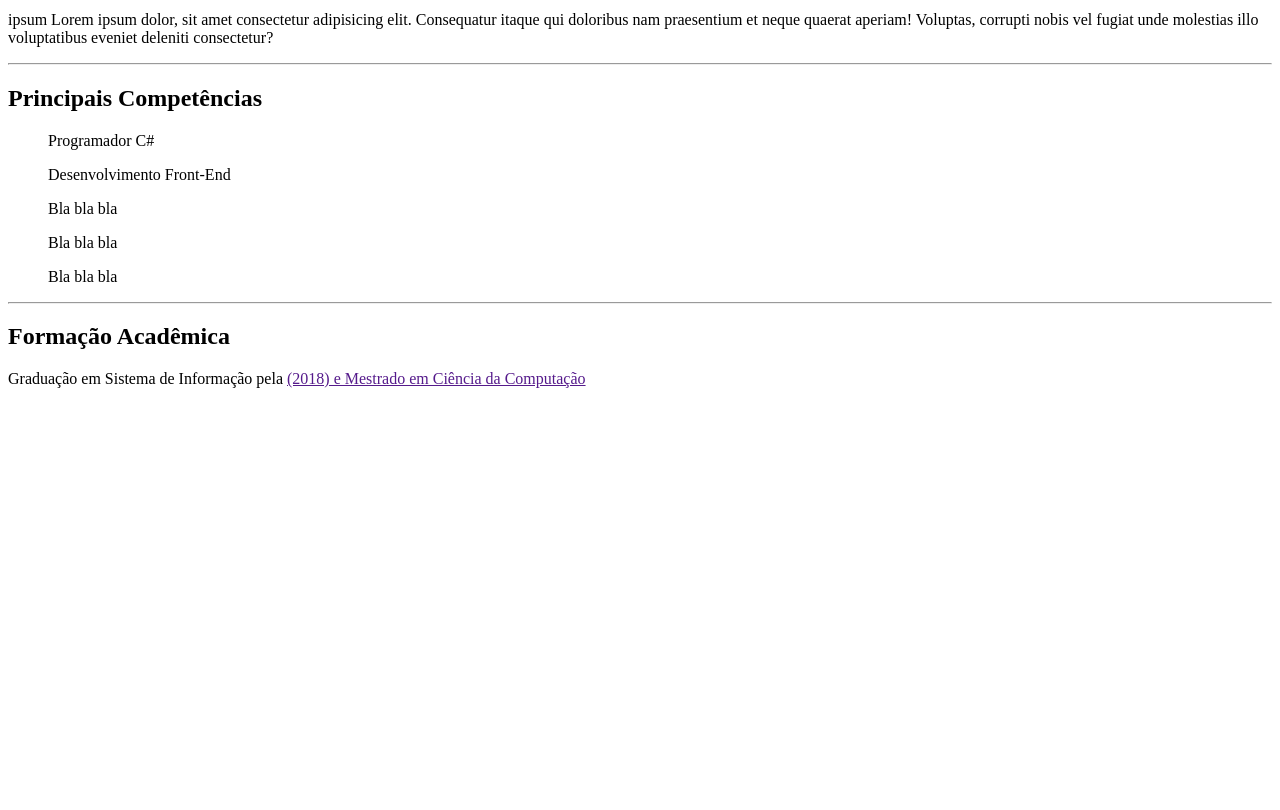
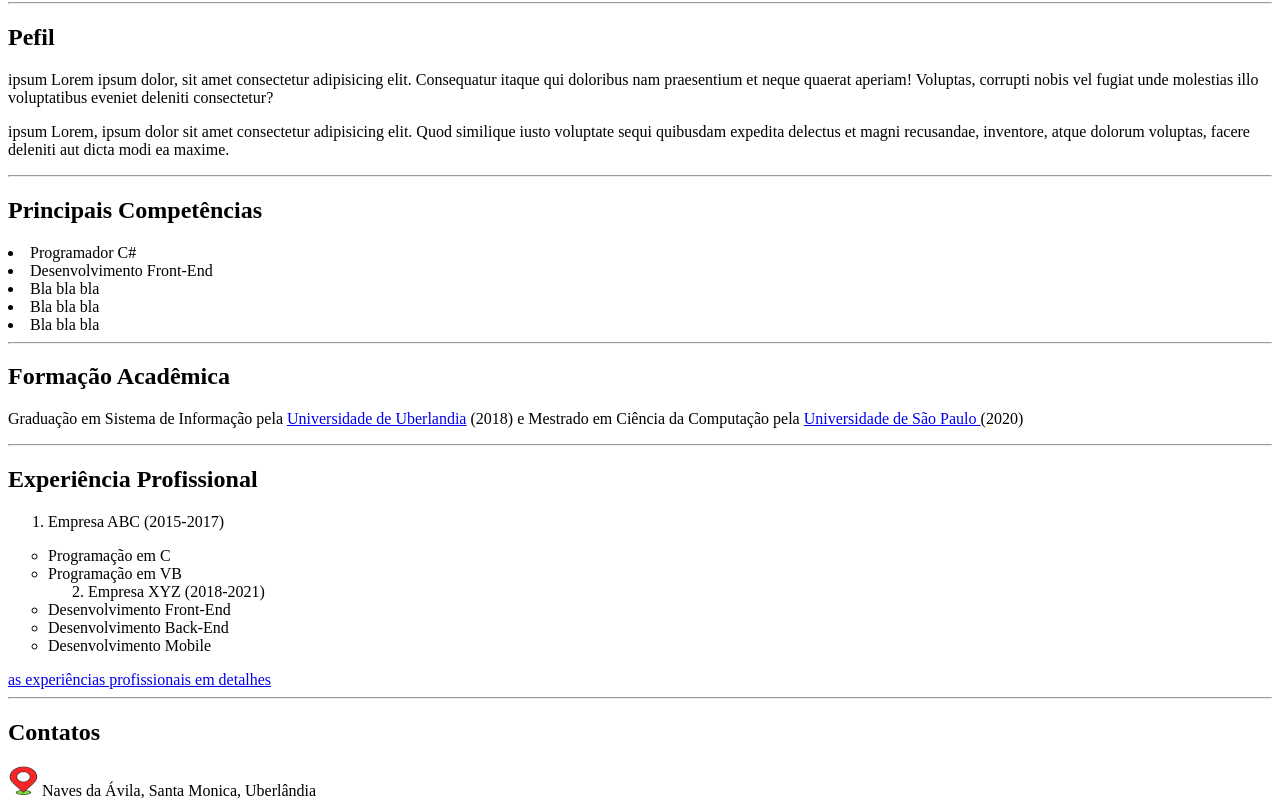
Before and after one commit to fabiojoey/Desafio-segunda, a plain HTML site: page index.html in a window 1280 px wide. Shown: the part 270-1080 px from the top of the page. Before the commit the page ends 800 px from the top, so only its background shows below. Drawn offline with Linux system fonts and the light colour scheme.

Commit message:
first commit n 2

```diff
--- a/index.html
+++ b/index.html
@@ -7,20 +7,50 @@
     <title>Curriculo John</title>
 </head>
 <body>
-    <img src="img/120px-MattIPv4_Avatar.png">
+    <img src="img/homem1.png">
     <h1>John Thonsem</h1>
     <hr>
     <h2> Pefil</h2>
     <p>ipsum Lorem ipsum dolor, sit amet consectetur adipisicing elit. Consequatur itaque qui doloribus nam praesentium et neque quaerat aperiam! Voluptas, corrupti nobis vel fugiat unde molestias illo voluptatibus eveniet deleniti consectetur?</p>
+
+    <p>ipsum Lorem, ipsum dolor sit amet consectetur adipisicing elit. Quod similique iusto voluptate sequi quibusdam expedita delectus et magni recusandae, inventore, atque dolorum voluptas, facere deleniti aut dicta modi ea maxime.</p>
     <hr>
     <h2>Principais Competências</h2>
-    <ul>Programador C#</ul>
-    <ul>Desenvolvimento Front-End</ul>
-    <ul>Bla bla bla </ul>
-    <ul>Bla bla bla</ul>
-    <ul>Bla bla bla</ul>
+
+
+    <li>Programador C#</li>
+    <li>Desenvolvimento Front-End</li>
+    <li>Bla bla bla </li>
+    <li>Bla bla bla</li>
+    <li>Bla bla bla</li>
     <hr>
     <h2>Formação Acadêmica</h2>
-    <p>Graduação em Sistema de Informação pela <a href="">(2018) e Mestrado em Ciência da Computação</a></p>
-</body>
+
+    <p>Graduação em Sistema de Informação pela <a href="https://ufu.br/" target="_blank"> Universidade de Uberlandia</a> (2018) e Mestrado em Ciência da Computação pela <a href="https://www5.usp.br/ " target="_blank"> Universidade de São Paulo </a> (2020)</p>
+    <hr>
+    <h2>Experiência Profissional</h2>
+<ol><li>Empresa ABC (2015-2017)</li></ol>
+            <ul style="list-style-type:circle"><li>Programação em C</li>
+            <li>Programação em VB</li>
+
+<ol start="2"><li>Empresa XYZ (2018-2021)</li></ol>
+      <li>Desenvolvimento Front-End</li>
+      <li>Desenvolvimento Back-End</li>
+      <li>Desenvolvimento Mobile</li></ul>
+      <a href="experiencia.html">as experiências profissionais em detalhes</a>
+
+
+<hr>
+<h2>Contatos</h2>
+ <p><img src="img/local1.png" background-color="lime"> Naves da Ávila, Santa Monica, Uberlândia</p>
+
+ <img src="img/whatsapp1.png"> <a href="tel:34+ 99999-9999"> (34) 99999-9999</a>
+
+<address>
+    <p><img src="img/email.png"> <a href="mailto:fulano@mail.com">fulano@mail.com</a></p>
+</address>
+
+ </body>
+
+
 </html>
```
Also changed, not shown: experiencia.html (added, +24 -0 lines), img/email.png (added), img/homem.png (added), img/homem1.png (added), img/local.png (added), img/local1.png (added), img/mail.png (added), img/whats1.png (added), img/whatsapp1.png (added).
